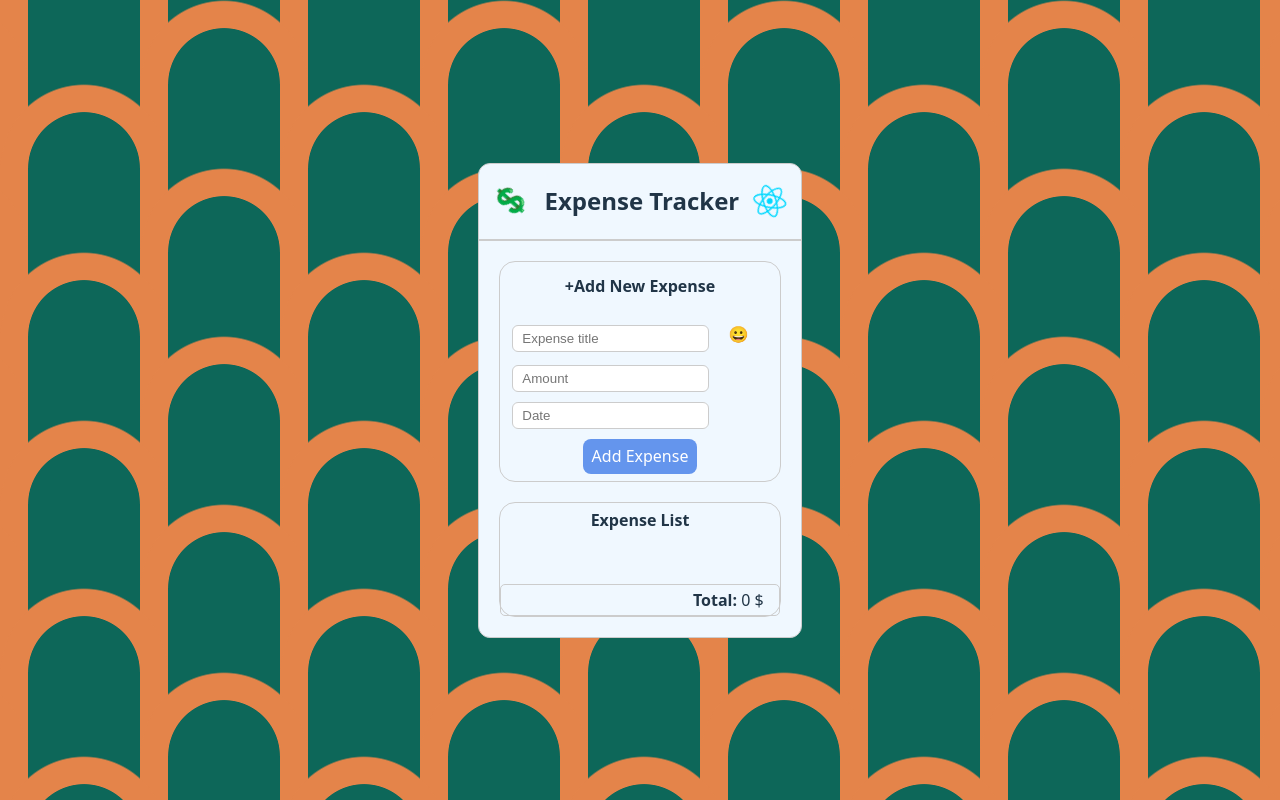
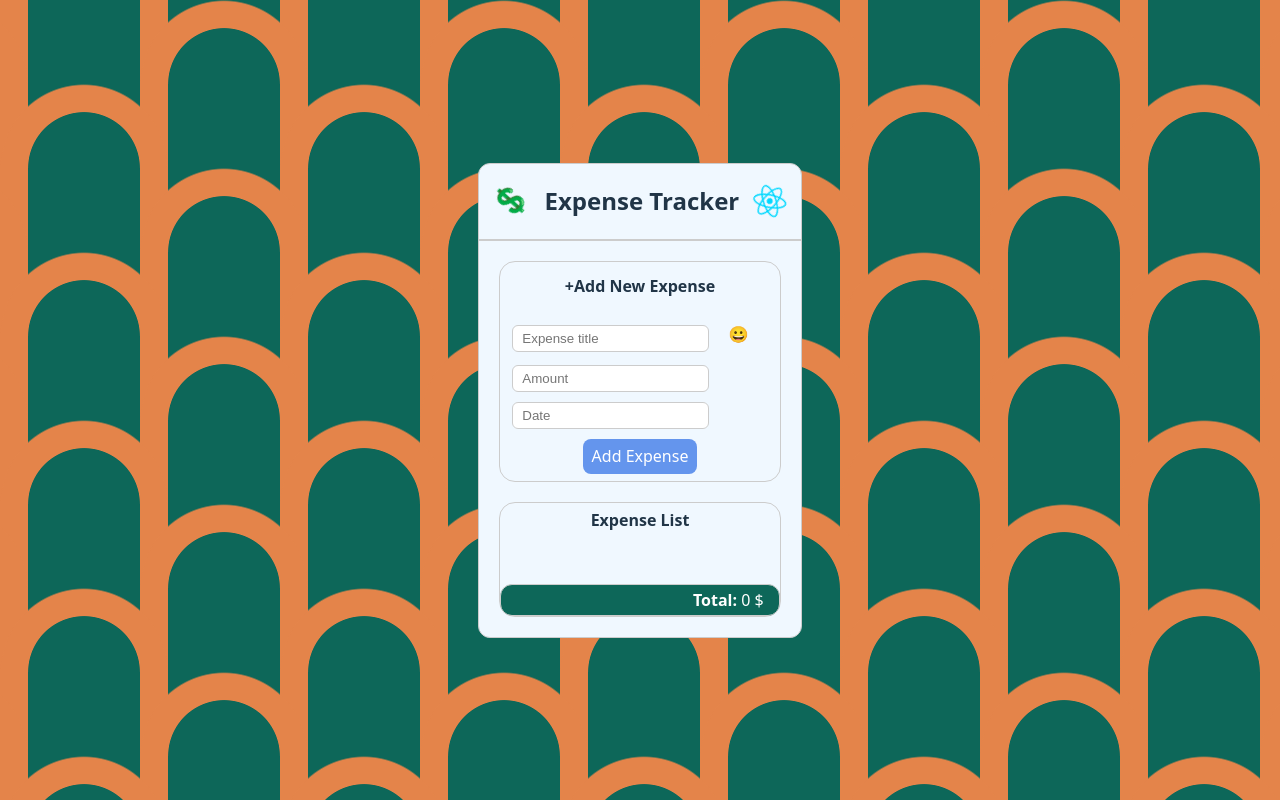
Before and after one commit to mahdinap/expense-tracker, a React (Vite) app: page / in a window 1280 px wide. Built offline with nearby package versions, Linux system fonts and the light colour scheme.

Commit message:
css changed

```diff
--- a/src/App.css
+++ b/src/App.css
@@ -89,8 +89,12 @@ h4 {
   border: 1px solid #ccc;
   padding: 3px 15px;
   margin-top: 7px;
-  border-radius: 5px;
+  border-radius: 12px;
   font-weight: 500;
+  background-color: #0d6759;
+  color: white;
+
+
 }
 
 .emoji {
```
